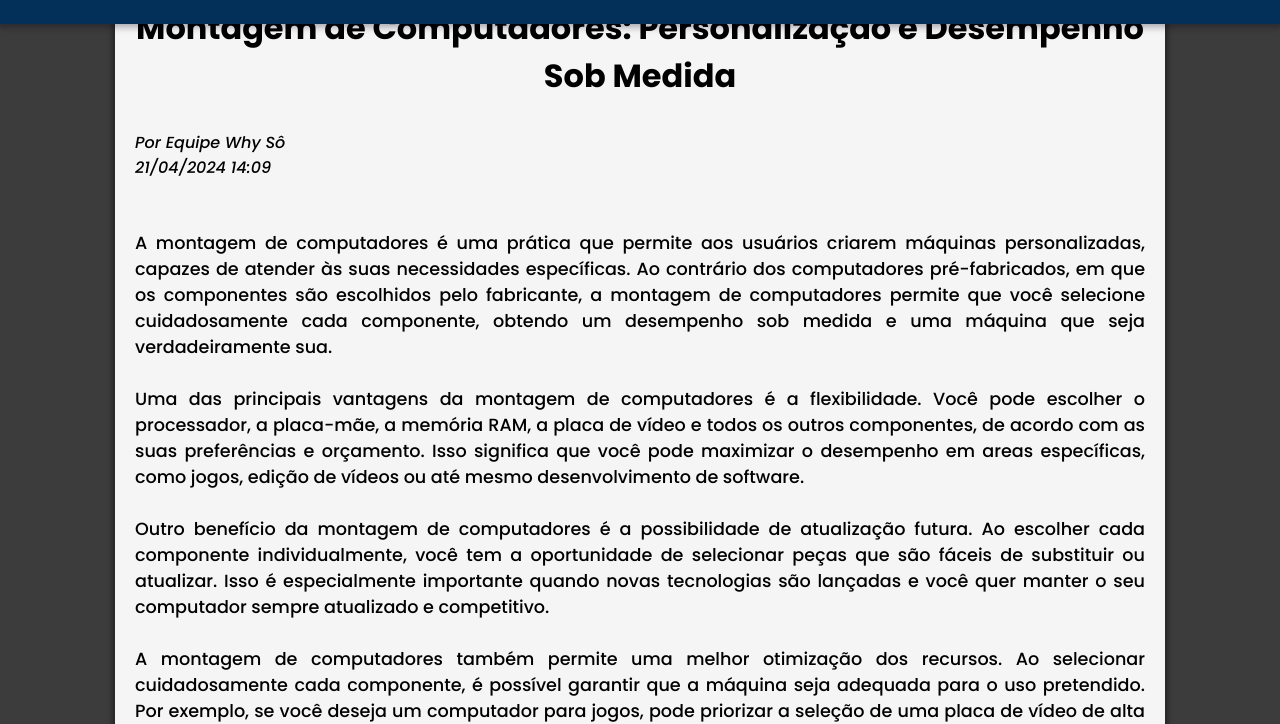
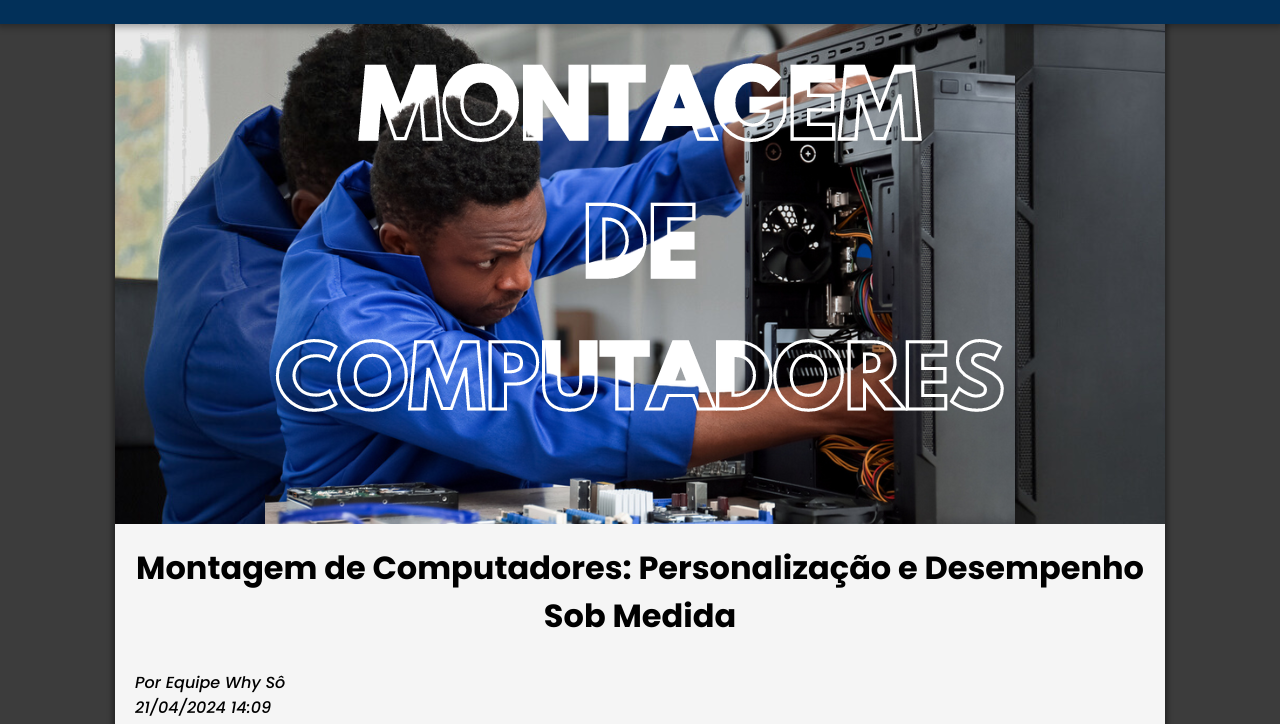
Before and after one commit to Why-So-oficial/Why-So, a plain HTML site: page assets/html/artigo03.html in a window 1280 px wide. Shown: the part 76-800 px from the top of the page. Drawn offline with nearby package versions, Linux system fonts and the light colour scheme.

Commit message:
Modificando artigos 1/2

```diff
--- a/assets/css/artigos.css
+++ b/assets/css/artigos.css
@@ -22,7 +22,7 @@ h1{
 }
 
 .post-signature{
-    margin: 30px 20px;
+    margin: 30px 20px 20px;
     font-weight: 500;
     font-style: italic;
 }
--- a/assets/html/artigo03.html
+++ b/assets/html/artigo03.html
@@ -10,6 +10,9 @@
 </head>
 <body id="body">
     <main>
+        <div class="container-img">
+            <img class="img-artigo" src="../img/artigosImg/artigo03/artigo03-new.png" alt="imagem artigo formatação e otimização">
+        </div>
         <div class="titulo-artigo">
             <h1><strong>Montagem de Computadores: Personalização e Desempenho Sob Medida</strong></h1>
         </div>
```
Also changed, not shown: assets/html/artigo02.html (+1 -0 lines), assets/img/artigosImg/artigo03/artigo03-new.png (added), assets/img/artigosImg/artigo04/artigo04-new.png (added), assets/img/artigosImg/artigo07/artigo07-new.png (added), assets/img/artigosImg/artigo09/artigo09-new.png (added), assets/img/artigosImg/artiogo05/artigo05-new.png (added).
